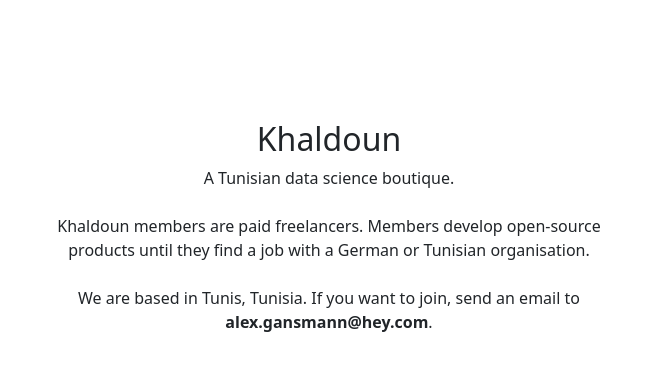
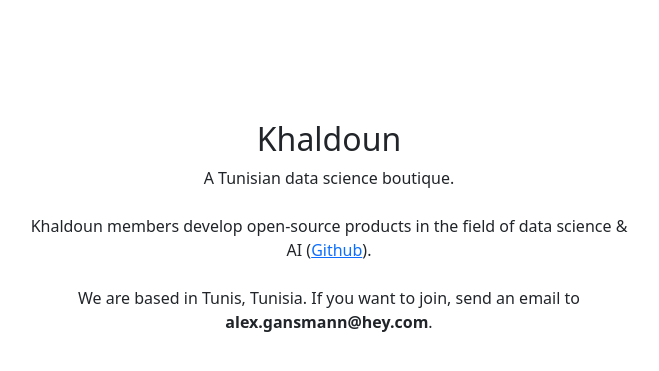
Before and after one commit to khaldoun-xyz/khaldoun, a Django app: page / in a window 1280 px wide. Shown: the part 56-427 px from the top of the page, without its empty margins (311-970 px from the left). Run offline with Django 5.2, Linux system fonts and the light colour scheme.

Commit message:
stress open source AI products

```diff
--- a/src/templates/index.html
+++ b/src/templates/index.html
@@ -9,9 +9,9 @@
         </div>
         <div class="flex flex-col space-y-4 text-center mt-4">
             <p style="max-width: 600px; margin: auto; text-align: center;">
-                Khaldoun members are paid freelancers.
-                Members develop open-source products
-                until they find a job with a German or Tunisian organisation.
+                Khaldoun members develop open-source products
+                in the field of data science & AI
+                (<a href="https://github.com/khaldoun-xyz" target="_blank">Github</a>).
             </p>
         </div>
         <div class="flex flex-col space-y-4 text-center mt-4">
```
